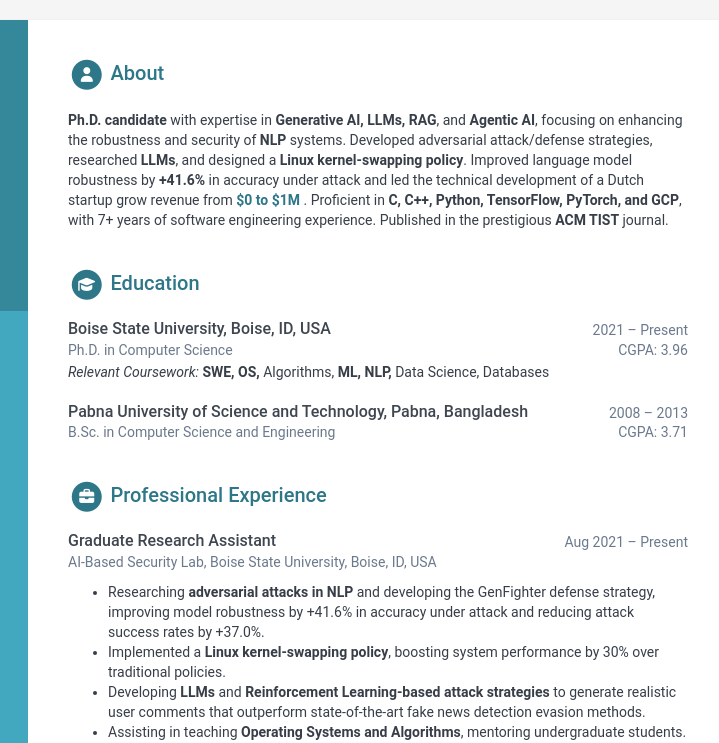
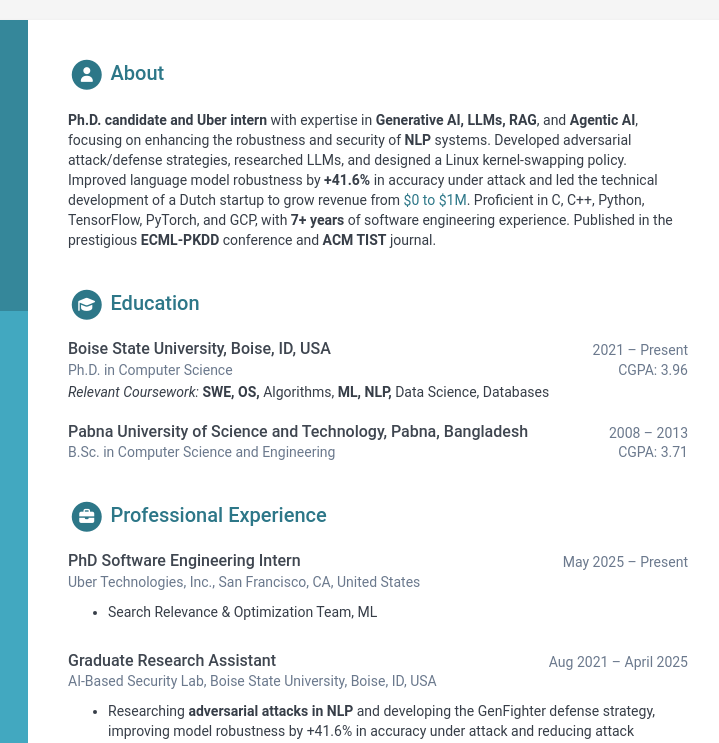
Before and after one commit to atikbappy/mdathikulislam, a plain HTML site: page index.html in a window 1280 px wide. Shown: the top 743 px of the page, 412-1131 px from the left. Drawn offline with Linux system fonts and the light colour scheme.

Commit message:
publication and experience added

```diff
--- a/index.html
+++ b/index.html
@@ -126,19 +126,16 @@
   </h2>
 
   <div class="summary">
-    <strong>Ph.D. candidate</strong> with expertise in
+    <strong>Ph.D. candidate and Uber intern</strong> with expertise in
   <strong>Generative AI, LLMs, RAG</strong>, and
   <strong>Agentic AI</strong>, focusing on enhancing the robustness and security of
-  <strong>NLP</strong> systems. Developed adversarial attack/defense strategies, researched
-  <strong>LLMs</strong>, and designed a
-  <strong>Linux kernel-swapping policy</strong>. Improved language model robustness by
-  <strong>+41.6%</strong> in accuracy under attack and led the technical development of a Dutch startup
-  grow revenue from
-  <a href="https://getlatka.com/companies/eyevestor" target="_blank">
-    <strong>$0 to $1M</strong>
-  </a>. Proficient in
-  <strong>C, C++, Python, TensorFlow, PyTorch, and GCP</strong>, with 7+ years of software engineering experience.
-  Published in the prestigious <strong>ACM TIST</strong> journal.
+  <strong>NLP</strong> systems. Developed adversarial attack/defense strategies, researched LLMs, and designed a Linux kernel-swapping policy. Improved language model robustness by
+  <strong>+41.6%</strong> in accuracy under attack and led the technical development of a Dutch startup to grow revenue from
+  <a href="https://getlatka.com/companies/eyevestor" target="_blank">$0 to $1M</a>.
+  Proficient in C, C++, Python, TensorFlow, PyTorch, and GCP, with
+  <strong>7+ years</strong> of software engineering experience.
+  Published in the prestigious <strong>ECML-PKDD</strong> conference and
+  <strong>ACM TIST</strong> journal.
   </div><!--//summary-->
 
 </section><!--//section-->
@@ -225,8 +222,32 @@
     <div class="meta">
 
       <div class="upper-row">
+        <h3 class="job-title">PhD Software Engineering Intern</h3>
+        <div class="time">May 2025 – Present</div>
+      </div><!--//upper-row-->
+
+      <div class="company">Uber Technologies, Inc., San Francisco, CA, United States</div>
+
+    </div><!--//meta-->
+
+
+    <div class="details">
+      <ul>
+          <li>Search Relevance & Optimization Team, ML</li>
+      </ul>
+    </div><!--//details-->
+
+
+  </div><!--//item-->
+
+
+  <div class="item">
+
+    <div class="meta">
+
+      <div class="upper-row">
         <h3 class="job-title">Graduate Research Assistant</h3>
-        <div class="time">Aug 2021 – Present</div>
+        <div class="time">Aug 2021 – April 2025</div>
       </div><!--//upper-row-->
 
       <div class="company">AI-Based Security Lab, Boise State University, Boise, ID, USA</div>
@@ -388,7 +409,8 @@
 
     <div class="item">
       <strong>Inconsistent Reasoning Attacks to Identify Weaknesses in Automatic Scientific Claim Verification Tools</strong>
-      <div class="publication-authors">MA Islam, N Ellison, B Lakha, E Serra. (Under Review)</div>
+      <div class="publication-authors">MA Islam, N Ellison, B Lakha, E Serra.</div>
+      <div class="publication-conference">Accepted for publication in ECML PKDD (European Conference on Machine Learning and Principles and Practice of Knowledge Discovery in Databases), 2025</div>
     </div>
 
     <div class="item">
```
